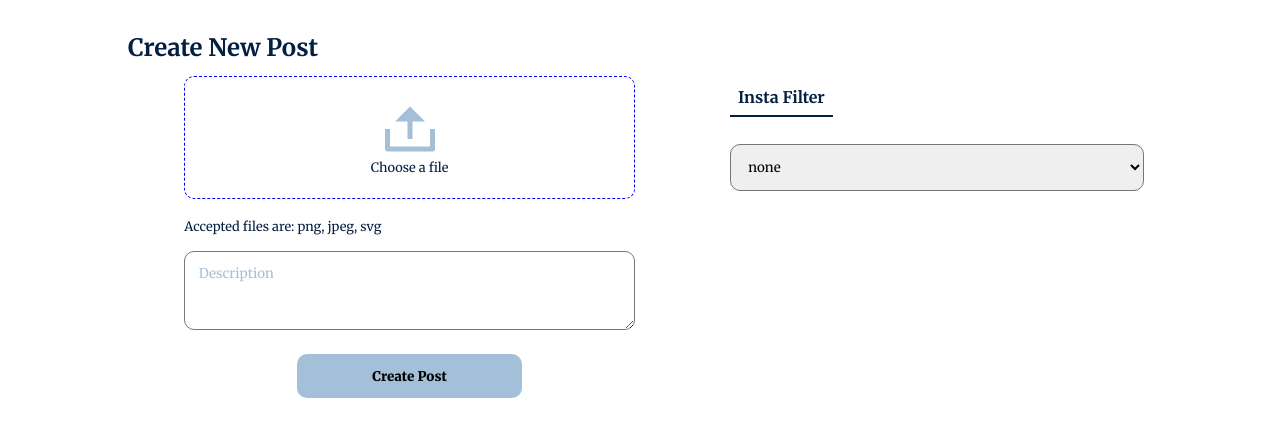
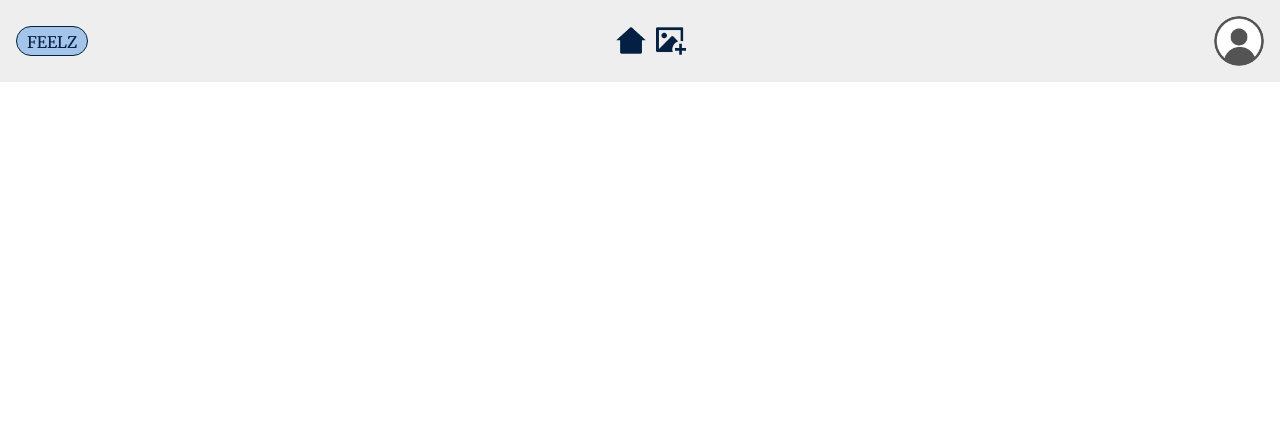
Before and after one commit to debbyuzuegbu/v42-geckos-team-11, a React (Vite) app: page /profile in a window 1280 px wide. Shown: the top 436 px of the page. Built offline with nearby package versions, Linux system fonts and the light colour scheme; a web font is replaced by a local one.

Commit message:
created the header

```diff
--- a/src/App.jsx
+++ b/src/App.jsx
@@ -3,6 +3,7 @@ import "./App.css";
 import { BrowserRouter, Route, Routes } from "react-router-dom";
 import Feed from "./components/Feed";
 import NewPost from "./components/NewPost";
+import Profile from './components/Profile';
 import "./Styles/newPost.css"
 
 function App() {
@@ -14,10 +15,11 @@ function App() {
         {/* <Header /> */}
         <Routes>
           <Route path="/feed" element={<Feed />} />
+          <Route path="/profile" element={<Profile />} />
         </Routes>
         {/* <Footer /> */}
       </BrowserRouter>
-      <NewPost />
+      {/* <NewPost /> */}
     </div>
   );
 }
--- /dev/null
+++ b/src/components/Profile.css
@@ -0,0 +1,33 @@
+.wrapper {
+    background: #eee;
+}
+
+header {
+    padding: 1rem;
+    display: flex;
+    justify-content: space-between;
+    align-items: center;
+}
+
+.btn {
+    background-color: #a5c4e9;
+    color: #031f41;
+    height: 30px;
+    padding: 5px 10px;
+    border-radius: 2rem;
+    border: 1px solid #031f41;
+}
+
+nav a {
+    display: inline-block;
+    padding: 5px;
+}
+
+nav img {
+    width: 30px;
+}
+
+.profile img {
+    width: 50px;
+    border-radius: 100%;
+}
--- a/src/components/Profile.jsx
+++ b/src/components/Profile.jsx
@@ -0,0 +1,22 @@
+import React from "react";
+
+import "./Profile.css";
+
+export default function Profile() {
+
+ return (
+    <div className="wrapper">
+        <header>
+            <div className="btn">FEELZ</div>
+            <nav>
+                <a href="#"><img src="/public/images/icons/home.png" alt="" /></a>
+                <a href="#"><img src="/public/images/icons/newpost.png" alt="" /></a>
+            </nav>
+            <div className="profile"><img src="/public/images/icons/profile.jpg" alt="" /></div>
+        </header>
+        <main>
+
+        </main>
+    </div>
+ );
+}
```
